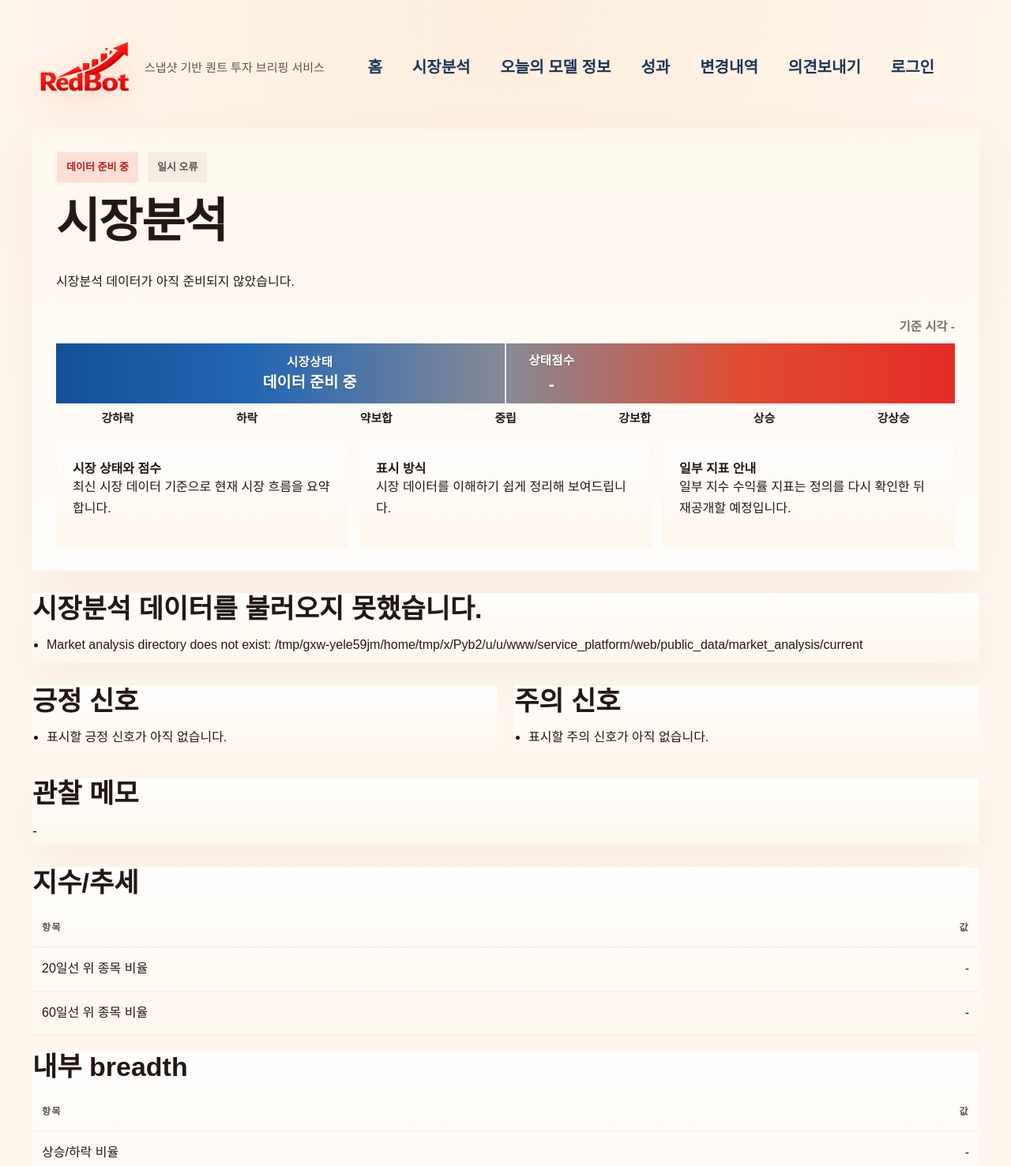
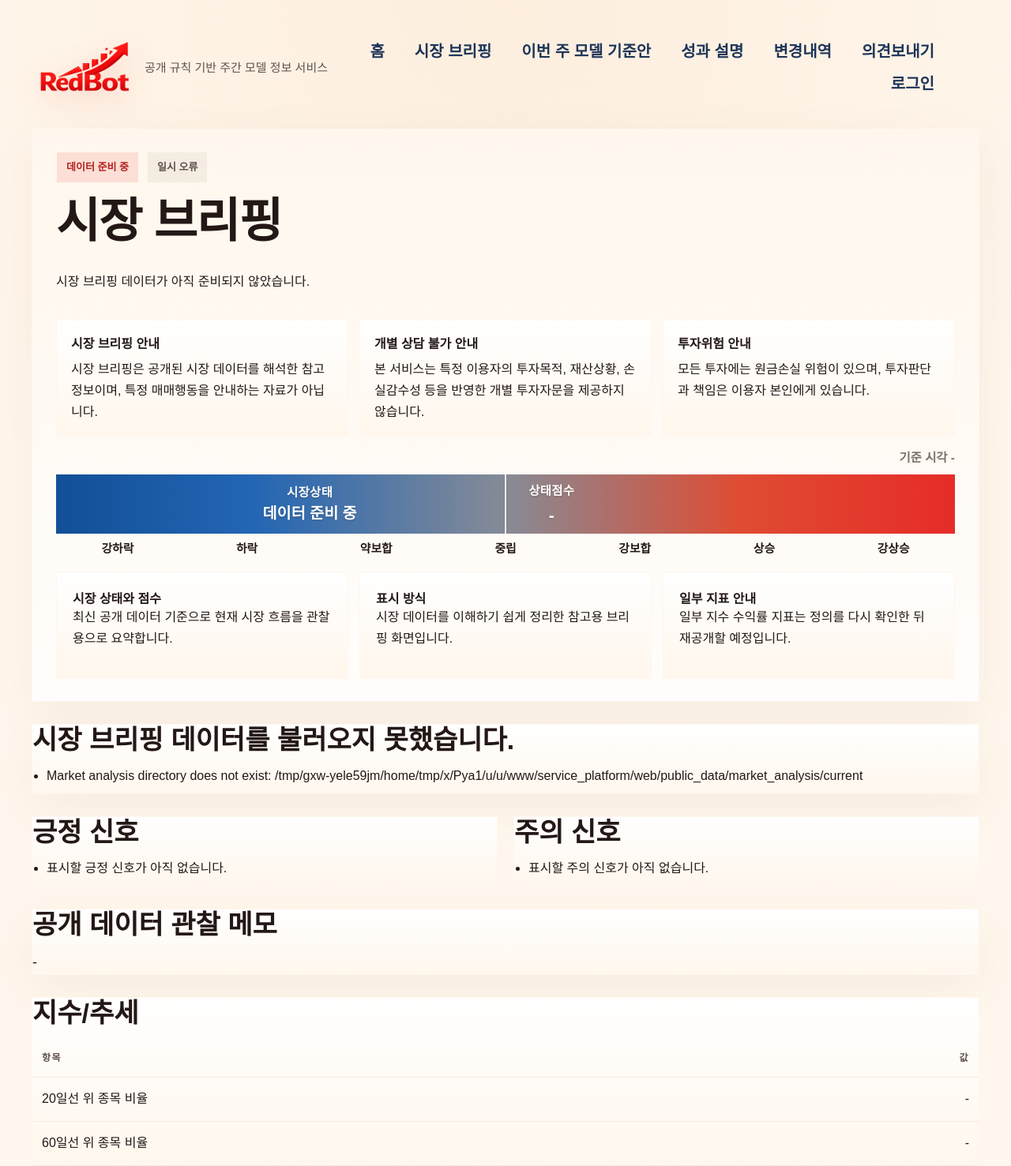
Before and after one commit to hrchoi9999/QuantService, a Flask app: page /market-analysis in a window 1280 px wide. Shown: the top 1477 px of the page at 79% size. Run offline with Flask 3, Linux system fonts and the light colour scheme; data comes from the database, SQL or seed files in the repository; some web fonts are replaced.

Commit message:
feat: align public copy with compliance guidance

```diff
--- a/service_platform/__init__.py
+++ b/service_platform/__init__.py
@@ -1 +1 @@
-"""Service platform package for the stock recommendation web service."""
+"""Service platform package for the public model information web service."""
--- a/service_platform/web/app.py
+++ b/service_platform/web/app.py
@@ -68,6 +68,42 @@ BILLING_MESSAGES = {
     "login_required": "결제를 진행하려면 먼저 로그인해 주세요.",
     "invalid": "결제 요청을 처리하지 못했습니다. 결제수단과 플랜을 다시 확인해 주세요.",
 }
+PUBLIC_NOTICE_BLOCKS = {
+    "service_nature": {
+        "title": "서비스 성격 안내",
+        "body": (
+            "Redbot은 불특정 다수에게 동일한 공개형 모델 정보와 시장 브리핑을 제공하는 "
+            "서비스입니다."
+        ),
+    },
+    "non_advice": {
+        "title": "개별 상담 불가 안내",
+        "body": (
+            "본 서비스는 특정 이용자의 투자목적, 재산상황, 손실감수성 등을 반영한 "
+            "개별 투자자문을 제공하지 않습니다."
+        ),
+    },
+    "risk": {
+        "title": "투자위험 안내",
+        "body": (
+            "모든 투자에는 원금손실 위험이 있으며, 투자판단과 책임은 이용자 본인에게 " "있습니다."
+        ),
+    },
+    "backtest": {
+        "title": "백테스트 안내",
+        "body": (
+            "표시된 성과지표는 실제 투자계좌 성과가 아닌 백테스트 결과이며, 과거 성과는 "
+            "미래 수익을 보장하지 않습니다."
+        ),
+    },
+    "market_brief": {
+        "title": "시장 브리핑 안내",
+        "body": (
+            "시장 브리핑은 공개된 시장 데이터를 해석한 참고 정보이며, 특정 매매행동을 "
+            "안내하는 자료가 아닙니다."
+        ),
+    },
+}
 
 
 def _format_datetime(value: str | None) -> str:
@@ -126,6 +162,10 @@ def _build_public_model_compliance_note(bundle: Any) -> str:
         if disclaimer:
             return disclaimer
     return default_note
+
+
+def _build_notice_blocks(*keys: str) -> list[dict[str, str]]:
+    return [PUBLIC_NOTICE_BLOCKS[key] for key in keys if key in PUBLIC_NOTICE_BLOCKS]
 
 
 def _is_notify_ip_allowed(settings: Settings) -> bool:
@@ -527,7 +567,7 @@ def _build_market_state_bar_from_bundle(bundle: Any | None) -> dict[str, Any]:
 
 def _build_market_ai_briefs(ai_payload: dict[str, Any]) -> dict[str, Any]:
     enabled = bool(ai_payload.get("enabled"))
-    title = str(ai_payload.get("title") or "시장 브리핑 참고").strip() or "시장 브리핑 참고"
+    title = "시장 해석 브리핑"
     compliance_meta = ai_payload.get("compliance_meta") or {}
     providers = ai_payload.get("providers") or []
     cards: list[dict[str, Any]] = []
@@ -546,8 +586,10 @@ def _build_market_ai_briefs(ai_payload: dict[str, Any]) -> dict[str, Any]:
         sort_order = 90
         if provider_name == "gemini":
             provider_label = "Gemini"
+            full_title = "시장 데이터 기반 분위기 해석"
             sort_order = 0
         elif provider_name == "chatgpt":
+            full_title = "공개 데이터 기반 해석 요약"
             sort_order = 1
         cards.append(
             {
@@ -567,7 +609,7 @@ def _build_market_ai_briefs(ai_payload: dict[str, Any]) -> dict[str, Any]:
         "title": title,
         "cards": cards,
         "show_placeholder": show_placeholder,
-        "placeholder": "시장 브리핑 참고 준비 중",
+        "placeholder": "시장 해석 브리핑 준비 중",
         "compliance_meta": compliance_meta,
     }
 
@@ -579,7 +621,7 @@ def _build_market_page_view(page_payload: dict[str, Any]) -> dict[str, Any]:
     return {
         "asof": page_payload.get("asof"),
         "summary_line": page_payload.get("summary_line")
-        or "시장분석 데이터가 아직 준비되지 않았습니다.",
+        or "시장 브리핑 데이터가 아직 준비되지 않았습니다.",
         "header_state": {
             "label": header_state.get("label") or "데이터 준비 중",
             "score": header_state.get("score"),
@@ -982,16 +1024,16 @@ def create_app(settings: Settings | None = None) -> Flask:
             return ({"status": "error", "message": "snapshot unavailable"}, 503)
         return (jsonify(bundle.user_models), 200)
 
+    @app.get("/api/v1/model-weekly/today")
     @app.get("/api/v1/model-snapshots/today")
-    @app.get("/api/v1/recommendation/today")
     def api_model_snapshots_today() -> tuple[dict[str, object], int]:
         bundle = load_user_bundle_or_error()
         if bundle is None:
             return ({"status": "error", "message": "snapshot unavailable"}, 503)
         return (jsonify(user_snapshot_api.get_model_snapshots_today(force_refresh=False)), 200)
 
+    @app.get("/api/v1/model-weekly/<service_profile>")
     @app.get("/api/v1/model-snapshots/<service_profile>")
-    @app.get("/api/v1/recommendation/<service_profile>")
     def api_model_snapshot_by_profile(service_profile: str) -> tuple[dict[str, object], int]:
         bundle = load_user_bundle_or_error()
         if bundle is None:
@@ -1001,6 +1043,7 @@ def create_app(settings: Settings | None = None) -> Flask:
             return ({"status": "not_found", "message": "service profile not found"}, 404)
         return (jsonify(report_payload), 200)
 
+    @app.get("/api/v1/model-performance/summary")
     @app.get("/api/v1/performance/summary")
     def api_performance_summary() -> tuple[dict[str, object], int]:
         bundle = load_user_bundle_or_error()
@@ -1023,6 +1066,7 @@ def create_app(settings: Settings | None = None) -> Flask:
             return ({"status": "error", "message": "snapshot unavailable"}, 503)
         return (jsonify(bundle.publish_status), 200)
 
+    @app.get("/api/v1/market-brief/home")
     @app.get("/api/v1/market-analysis/home")
     def api_market_analysis_home() -> tuple[dict[str, object], int]:
         payload = load_market_bundle_or_error()
@@ -1030,6 +1074,7 @@ def create_app(settings: Settings | None = None) -> Flask:
             return ({"status": "error", "message": "market analysis unavailable"}, 503)
         return (jsonify(market_analysis_api.get_api_payload("api_home")), 200)
 
+    @app.get("/api/v1/market-brief/page")
     @app.get("/api/v1/market-analysis/page")
     def api_market_analysis_page() -> tuple[dict[str, object], int]:
         payload = load_market_bundle_or_error()
@@ -1037,6 +1082,7 @@ def create_app(settings: Settings | None = None) -> Flask:
             return ({"status": "error", "message": "market analysis unavailable"}, 503)
         return (jsonify(market_analysis_api.get_api_payload("api_page")), 200)
 
+    @app.get("/api/v1/market-brief/summary")
     @app.get("/api/v1/market-analysis/summary")
     def api_market_analysis_summary() -> tuple[dict[str, object], int]:
         payload = load_market_bundle_or_error()
@@ -1044,6 +1090,7 @@ def create_app(settings: Settings | None = None) -> Flask:
             return ({"status": "error", "message": "market analysis unavailable"}, 503)
         return (jsonify(market_analysis_api.get_api_payload("api_summary")), 200)
 
+    @app.get("/api/v1/market-brief/detail")
     @app.get("/api/v1/market-analysis/detail")
     def api_market_analysis_detail() -> tuple[dict[str, object], int]:
         payload = load_market_bundle_or_error()
@@ -1088,6 +1135,7 @@ def create_app(settings: Settings | None = None) -> Flask:
                 market_state_bar=_build_market_state_bar_from_bundle(market_bundle),
                 market_status_snapshot=market_status_snapshot,
                 compliance_note=_build_public_model_compliance_note(bundle),
+                notice_blocks=_build_notice_blocks("service_nature", "non_advice", "risk"),
             ),
             mimetype="text/html",
         )
@@ -1332,7 +1380,7 @@ def create_app(settings: Settings | None = None) -> Flask:
         return Response(
             render_template(
                 "today.html",
-                page_title="오늘의 모델 정보",
+                page_title="이번 주 모델 기준안",
                 bundle=bundle,
                 status_snapshot=user_snapshot_api.get_status(force_refresh=False),
                 report_views=report_views,
@@ -1340,6 +1388,7 @@ def create_app(settings: Settings | None = None) -> Flask:
                 market_state_bar=_build_market_state_bar_from_bundle(market_bundle),
                 market_status_snapshot=market_analysis_api.get_status(force_refresh=False),
                 compliance_note=_build_public_model_compliance_note(bundle),
+                notice_blocks=_build_notice_blocks("service_nature", "non_advice", "risk"),
             ),
             mimetype="text/html",
         )
@@ -1391,11 +1440,12 @@ def create_app(settings: Settings | None = None) -> Flask:
         return Response(
             render_template(
                 "performance.html",
-                page_title="성과",
+                page_title="성과 설명",
                 bundle=bundle,
                 status_snapshot=user_snapshot_api.get_status(force_refresh=False),
                 performance_rows=performance_rows,
                 auto_balanced_same=auto_balanced_same,
+                notice_blocks=_build_notice_blocks("backtest", "risk", "non_advice"),
             ),
             mimetype="text/html",
         )
@@ -1409,10 +1459,11 @@ def create_app(settings: Settings | None = None) -> Flask:
         return Response(
             render_template(
                 "market_analysis.html",
-                page_title="시장분석",
+                page_title="시장 브리핑",
                 market_page_view=page_view,
                 market_state_bar=page_view.get("state_bar"),
                 market_status_snapshot=market_status_snapshot,
+                notice_blocks=_build_notice_blocks("market_brief", "non_advice", "risk"),
             ),
             mimetype="text/html",
         )
--- a/service_platform/web/market_analysis_api.py
+++ b/service_platform/web/market_analysis_api.py
@@ -148,10 +148,10 @@ class MarketAnalysisMockApi:
             warnings.append("시장분석 handoff 데이터가 아직 준비되지 않았습니다.")
         elif bundle.stale or self._is_older_than(age_seconds, stale_after):
             state = "stale"
-            warnings.append("시장분석 데이터 업데이트가 지연되고 있습니다.")
+            warnings.append("시장 브리핑 데이터 업데이트가 지연되고 있습니다.")
         elif self._is_older_than(age_seconds, warning_after):
             state = "warning"
-            warnings.append("시장분석 데이터가 기준 주기보다 늦게 갱신되고 있습니다.")
+            warnings.append("시장 브리핑 데이터가 기준 주기보다 늦게 갱신되고 있습니다.")
         return MarketAnalysisStatus(
             state=state,
             asof=bundle.asof,
--- a/service_platform/web/static/styles/components.css
+++ b/service_platform/web/static/styles/components.css
@@ -494,3 +494,34 @@ th {
     font-size: 14px;
   }
 }
+
+.public-notice-group {
+  display: grid;
+  grid-template-columns: repeat(3, minmax(0, 1fr));
+  gap: 14px;
+}
+
+.public-notice-card {
+  min-height: 100%;
+}
+
+.public-notice-card strong {
+  display: block;
+  margin-bottom: 8px;
+}
+
+.public-notice-card p {
+  margin: 0;
+  line-height: 1.7;
+}
+
+.performance-explainer-box {
+  display: grid;
+  gap: 10px;
+}
+
+@media (max-width: 980px) {
+  .public-notice-group {
+    grid-template-columns: 1fr;
+  }
+}
--- /dev/null
+++ b/service_platform/web/templates/_notice_group.html
@@ -0,0 +1,10 @@
+{% if notice_blocks %}
+<section class="public-notice-group">
+  {% for block in notice_blocks %}
+  <article class="disclosure-box public-notice-card">
+    <strong>{{ block.title }}</strong>
+    <p>{{ block.body }}</p>
+  </article>
+  {% endfor %}
+</section>
+{% endif %}
--- a/service_platform/web/templates/base.html
+++ b/service_platform/web/templates/base.html
@@ -4,7 +4,7 @@
   <meta charset="utf-8">
   <meta name="viewport" content="width=device-width, initial-scale=1">
   <title>{{ service_name }} | {{ page_title }}</title>
-  <meta name="description" content="REDBOT은 투자자를 위한 스냅샷 기반 투자 브리핑 서비스입니다.">
+  <meta name="description" content="REDBOT은 공개 규칙 기반의 주간 모델 정보와 시장 브리핑을 제공하는 서비스입니다.">
   {% if page_robots %}<meta name="robots" content="{{ page_robots }}">{% endif %}
   <link rel="stylesheet" href="{{ url_for('static', filename='site.css') }}">
 </head>
@@ -15,13 +15,13 @@
         <a class="brand brand-with-logo" href="{{ url_for('home') }}">
           <img class="brand-logo" src="{{ url_for('static', filename='logo_redbot.png') }}" alt="REDBOT logo">
         </a>
-        <div class="brand-copy muted">스냅샷 기반 퀀트 투자 브리핑 서비스</div>
+        <div class="brand-copy muted">공개 규칙 기반 주간 모델 정보 서비스</div>
       </div>
       <nav class="site-nav" aria-label="주요 메뉴">
         <a href="{{ url_for('home') }}">홈</a>
-        <a href="{{ url_for('market_analysis') }}">시장분석</a>
-        <a href="{{ url_for('today') }}">오늘의 모델 정보</a>
-        <a href="{{ url_for('performance') }}">성과</a>
+        <a href="{{ url_for('market_analysis') }}">시장 브리핑</a>
+        <a href="{{ url_for('today') }}">이번 주 모델 기준안</a>
+        <a href="{{ url_for('performance') }}">성과 설명</a>
         <a href="{{ url_for('changes') }}">변경내역</a>
         <a href="{{ url_for('feedback') }}">의견보내기</a>
         {% if current_user %}
@@ -57,11 +57,11 @@
     <footer class="site-footer muted public-footer">
       <div>
         <strong>REDBOT</strong>
-        <span>투자 판단을 돕는 스냅샷 기반 브리핑</span>
+        <span>공개 규칙 기반 모델 정보와 시장 브리핑</span>
       </div>
       <div class="footer-links">
-        <a href="{{ url_for('market_analysis') }}">시장분석</a>
-        <a href="{{ url_for('changes') }}">변경내역</a>
+        <a href="{{ url_for('market_analysis') }}">시장 브리핑</a>
+        <a href="{{ url_for('today') }}">이번 주 모델 기준안</a>
         <a href="{{ url_for('feedback') }}">의견 보내기</a>
       </div>
     </footer>
--- a/service_platform/web/templates/changes.html
+++ b/service_platform/web/templates/changes.html
@@ -3,8 +3,8 @@
 {% block content %}
 <section class="hero-card compact-hero hero-stage changes-hero">
   <div class="hero-main">
-    <h1>무엇이 어떻게 바뀌었는지 빠르게 확인해 보세요.</h1>
-    <p class="lead">직전 스냅샷 대비 비중 확대, 비중 축소, 변경 이유를 전략별 카드로 정리했습니다.</p>
+    <h1>직전 스냅샷 대비 변경 기준을 확인해 보세요.</h1>
+    <p class="lead">직전 스냅샷 대비 구성 변화와 변경 기준을 모델별 카드로 정리했습니다.</p>
     <div class="hero-badges">
       <span class="badge neutral">기준일 {{ bundle.recent_changes.as_of_date or bundle.as_of_date or '-' }}</span>
       <span class="badge neutral">업데이트 {{ bundle.generated_at | fmt_datetime }}</span>
@@ -13,7 +13,7 @@
   </div>
   <aside class="hero-side shell-card spotlight-panel">
     <ul class="message-list compact-list trust-list">
-      <li>확대 종목과 축소 종목을 나눠서 비교해 볼 수 있습니다.</li>
+      <li>증가 자산과 감소 자산을 나눠서 비교해 볼 수 있습니다.</li>
       <li>종목명 옆 종목코드는 최근 스냅샷 기준 6자리 코드입니다.</li>
       <li>변경 이유는 전략별 리서치 요약 문구를 그대로 보여줍니다.</li>
     </ul>
--- a/service_platform/web/templates/market_analysis.html
+++ b/service_platform/web/templates/market_analysis.html
@@ -7,10 +7,12 @@
       <span class="badge accent">{{ market_page_view.header_state.label }}</span>
             <span class="badge neutral">{{ market_status_labels.get(market_status_snapshot.state, market_status_snapshot.state) }}</span>
     </div>
-    <h1>시장분석</h1>
+    <h1>시장 브리핑</h1>
     <p class="lead">{{ market_page_view.summary_line }}</p>
-    {% if market_page_view.ai_briefs.enabled %}
-    <section class="market-ai-briefs" aria-label="시장 브리핑 참고">
+    {% include "_notice_group.html" %}
+
+{% if market_page_view.ai_briefs.enabled %}
+    <section class="market-ai-briefs" aria-label="시장 해석 브리핑">
       <div class="section-heading tight-head">
         <div>
           <h2>{{ market_page_view.ai_briefs.title }}</h2>
@@ -47,11 +49,11 @@
     <div class="market-analysis-note-strip">
       <div class="feature-note">
         <strong>시장 상태와 점수</strong>
-        <p>최신 시장 데이터 기준으로 현재 시장 흐름을 요약합니다.</p>
+        <p>최신 공개 데이터 기준으로 현재 시장 흐름을 관찰용으로 요약합니다.</p>
       </div>
       <div class="feature-note">
         <strong>표시 방식</strong>
-        <p>시장 데이터를 이해하기 쉽게 정리해 보여드립니다.</p>
+        <p>시장 데이터를 이해하기 쉽게 정리한 참고용 브리핑 화면입니다.</p>
       </div>
       <div class="feature-note">
         <strong>일부 지표 안내</strong>
@@ -72,12 +74,12 @@
 </section>
 {% elif market_status_snapshot.state == 'empty' %}
 <section class="panel shell-card empty-state empty-shell">
-  <h2>시장분석 데이터가 아직 준비되지 않았습니다.</h2>
-  <p>최신 시장분석 데이터가 준비되면 이 화면에 반영됩니다.</p>
+  <h2>시장 브리핑 데이터가 아직 준비되지 않았습니다.</h2>
+  <p>최신 시장 브리핑 데이터가 준비되면 이 화면에 반영됩니다.</p>
 </section>
 {% elif market_status_snapshot.state == 'error' %}
 <section class="panel shell-card error-panel">
-  <h2>시장분석 데이터를 불러오지 못했습니다.</h2>
+  <h2>시장 브리핑 데이터를 불러오지 못했습니다.</h2>
   <ul class="message-list compact-list clean-list">
     {% for item in market_status_snapshot.errors %}
     <li>{{ item }}</li>
@@ -124,7 +126,7 @@
 </section>
 
 <section class="panel shell-card market-action-panel">
-  <h2>관찰 메모</h2>
+  <h2>공개 데이터 관찰 메모</h2>
   <p class="lead compact-lead">{{ market_page_view.observation_note }}</p>
 </section>
 
--- a/service_platform/web/templates/status.html
+++ b/service_platform/web/templates/status.html
@@ -3,7 +3,7 @@
 {% block content %}
 <section class="hero-card compact-hero status-hero public-status-hero">
   <h1>서비스 상태 확인</h1>
-  <p class="lead">현재 공개 중인 사용자용 스냅샷이 정상적으로 반영되고 있는지 간단하게 확인할 수 있습니다.</p>
+  <p class="lead">현재 공개 중인 모델 스냅샷이 정상적으로 반영되고 있는지 간단하게 확인할 수 있습니다.</p>
   <div class="hero-badges">
     <span class="badge accent">{{ status_labels.get(status_snapshot.state, status_snapshot.state) }}</span>
     <span class="badge neutral">기준일 {{ status_snapshot.as_of_date or 'Unavailable' }}</span>
@@ -25,7 +25,7 @@
   <article class="panel shell-card public-status-card">
     <span class="label">리포트 수</span>
     <h2>{{ status_snapshot.report_count }}</h2>
-    <p class="muted">오늘의 모델 정보 화면에서 확인 가능한 모델별 리포트 수입니다.</p>
+    <p class="muted">이번 주 모델 기준안 화면에서 확인 가능한 모델별 리포트 수입니다.</p>
   </article>
   <article class="panel shell-card public-status-card">
     <span class="label">응답 상태</span>
--- a/service_platform/web/templates/theme_preview.html
+++ b/service_platform/web/templates/theme_preview.html
@@ -21,7 +21,7 @@
     </div>
     <div class="theme-preview__panel">
       <div class="section-head">
-        <strong>오늘의 모델 정보</strong>
+        <strong>이번 주 모델 기준안</strong>
         <span class="badge accent">Top 10</span>
       </div>
       <div class="theme-preview__row">
```
Also changed, not shown: service_platform/web/templates/home.html (+18 -16 lines), service_platform/web/templates/performance.html (+18 -5 lines), service_platform/web/templates/today.html (+12 -10 lines), service_platform/web/user_snapshot_api.py (+14 -1 lines), tests/test_web/test_health.py (+27 -12 lines).
